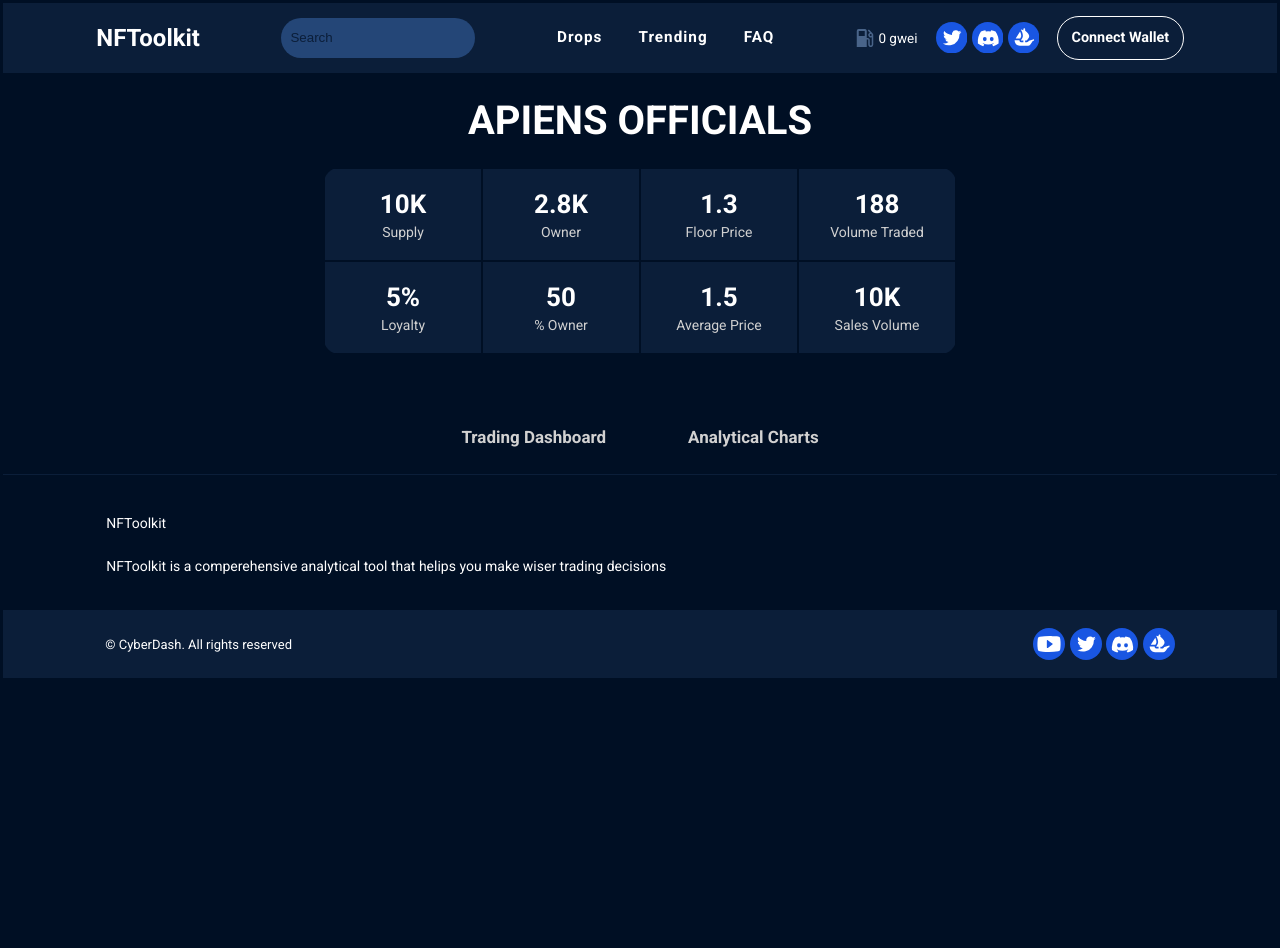
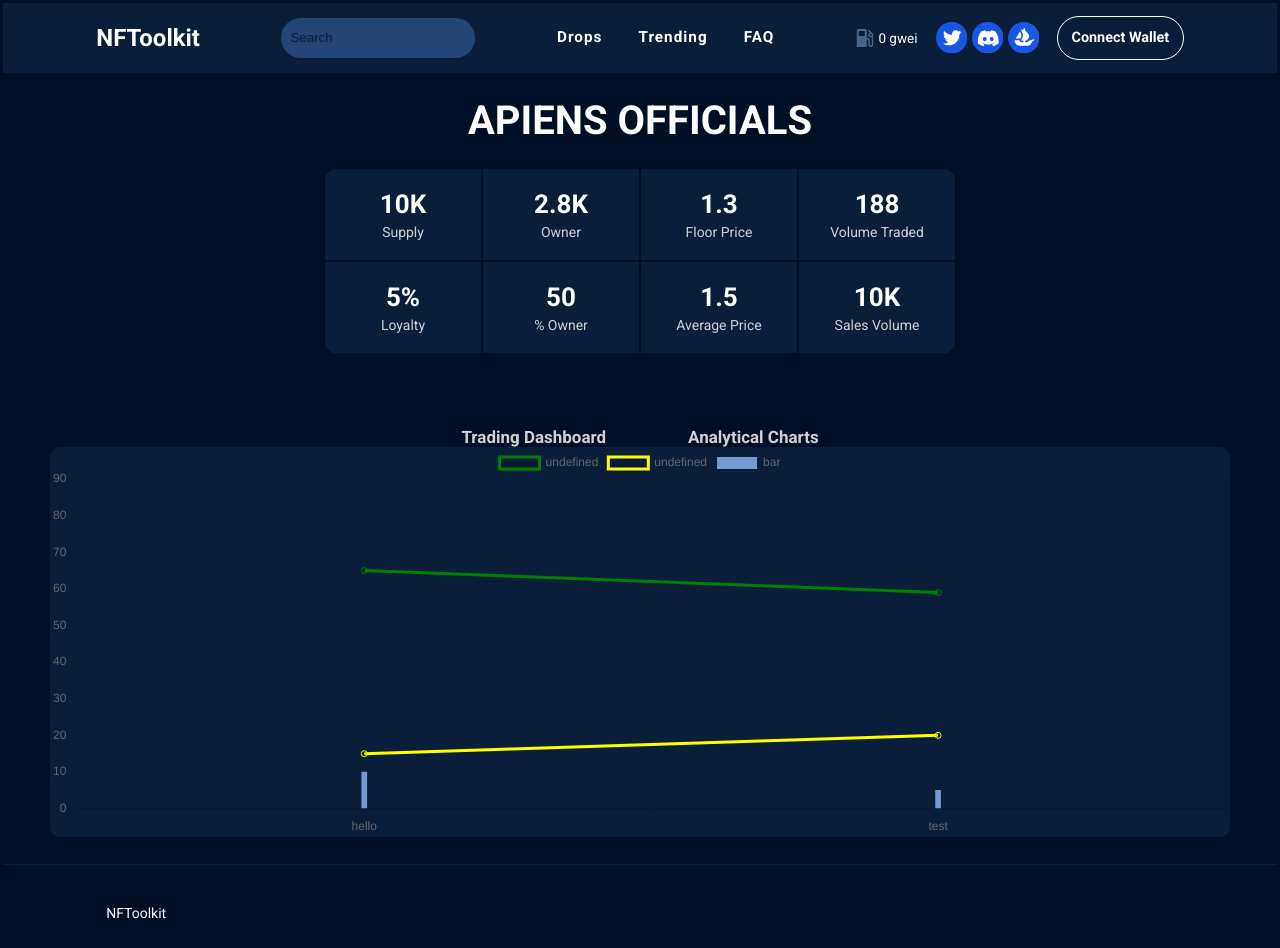
Before and after one commit to FortuneWebWorks/Cyber-React-Sass, a React (Create React App) app: page /apiens in a window 1280 px wide. Shown: the top 948 px of the page. Before the commit the page ends 800 px from the top, so only its background shows below. Built offline with nearby package versions, Linux system fonts and the light colour scheme.

Commit message:
:zap: working on charts

```diff
--- a/package.json
+++ b/package.json
@@ -11,11 +11,15 @@
     "@typescript-eslint/parser": "^5.15.0",
     "airbnb": "^0.0.2",
     "axios": "^0.26.1",
+    "chart.js": "^3.8.0",
     "ethers": "^5.6.1",
     "formik": "^2.2.9",
+    "i": "^0.3.7",
     "mui": "^0.0.1",
+    "npm": "^8.12.1",
     "react": "^17.0.2",
     "react-alice-carousel": "^2.5.1",
+    "react-chartjs-2": "^4.1.0",
     "react-dom": "^17.0.2",
     "react-router-dom": "^6.3.0",
     "react-scripts": "5.0.0",
--- /dev/null
+++ b/src/components/Charts/FirstChart.js
@@ -0,0 +1,41 @@
+import 'chart.js/auto';
+import { Chart } from 'react-chartjs-2';
+
+const BarLineChart = () => {
+  return (
+    <Chart
+      data={{
+        labels: ['hello', 'test'],
+        datasets: [
+          {
+            type: 'line',
+            data: [65, 59, 80, 81, 56, 55, 40],
+            borderColor: 'green',
+          },
+          {
+            type: 'line',
+            data: [15, 20],
+            borderColor: 'yellow',
+          },
+          {
+            type: 'bar',
+            data: [10, 5],
+            backgroundColor: '#739AD3',
+            barThickness: 5,
+            label: 'bar',
+          },
+        ],
+      }}
+      options={{
+        maintainAspectRatio: false,
+        plugins: {
+          legend: {
+            display: true,
+          },
+        },
+      }}
+    />
+  );
+};
+
+export default BarLineChart;
--- a/src/components/CustomTable.js
+++ b/src/components/CustomTable.js
@@ -45,35 +45,28 @@ const CustomTable = ({ data = [], sort, info, area, reveal }) => {
   }
 
   const GetTime = ({ timeStamp }) => {
-    const date = new Date(timeStamp * 1000);
-    const today = new Date();
+    const today = +new Date().getTime() / 1000;
 
-    // console.log(today.getFullYear());
-    // console.log(date.getFullYear());
+    const date = +timeStamp - today;
 
-    const year = date.getFullYear() - today.getFullYear();
-    const month = today.getMonth() - date.getMonth();
-    const hours = today.getHours() - date.getHours();
-    const minutes = today.getMinutes() - date.getMinutes();
-    console.log(today.getFullYear());
+    // setInterval(() => {
+    const currDate = new Date();
+    // const year = date.getFullYear() - currDate.getFullYear();
 
-    // let timestamp = timeStamp;
+    // const month = date.getMonth() - currDate.getMonth();
 
-    // timestamp /= 1000; // from ms to seconds
+    // const day = date.getDay() - currDate.getDay();
 
-    // function component(x, v) {
-    //   return Math.floor(x / v);
-    // }
+    // const hours = date.getHours() - currDate.getHours();
 
-    // setInterval(function () {
-    //   timestamp--;
+    // const minutes = date.getMinutes() - currDate.getMinutes();
 
-    //   const days = component(timestamp, 24 * 60 * 60),
-    //     hours = component(timestamp, 60 * 60) % 24,
-    //     minutes = component(timestamp, 60) % 60,
-    //     seconds = component(timestamp, 1) % 60;
+    // const seconds = date.getSeconds() - currDate.getSeconds();
 
-    //   console.log(days + ' days, ' + hours + ':' + minutes + ':' + seconds);
+    const test = new Date(+timeStamp);
+    console.log(test);
+
+    // console.log(year, month, day, hours, minutes, seconds);
     // }, 1000);
 
     return <span></span>;
--- a/src/pages/ApiensOfficials.js
+++ b/src/pages/ApiensOfficials.js
@@ -1,5 +1,6 @@
 import '../styles/apiensOfficials.scss';
 import ApiensBox from '../components/ApiensBox';
+import BarLineChart from '../components/Charts/FirstChart';
 
 const ApiensOfficials = () => {
   return (
@@ -16,6 +17,10 @@ const ApiensOfficials = () => {
           <span>Analytical Charts</span>
         </div>
       </div>
+
+      <div className="chart__container">
+        <BarLineChart />
+      </div>
     </div>
   );
 };
--- a/src/styles/apiensOfficials.scss
+++ b/src/styles/apiensOfficials.scss
@@ -24,6 +24,15 @@
     }
   }
 
+  .chart__container {
+    position: relative;
+    width: 1180px;
+    height: 390px;
+    margin: auto;
+    border-radius: 10px;
+    background: #0b1e39 0% 0% no-repeat padding-box;
+  }
+
   @media (max-width: 1300px) {
     .apiens__title {
       margin: 2.666rem 0;
```
Also changed, not shown: 2 other files (tests, documents, lock files or other folders).
